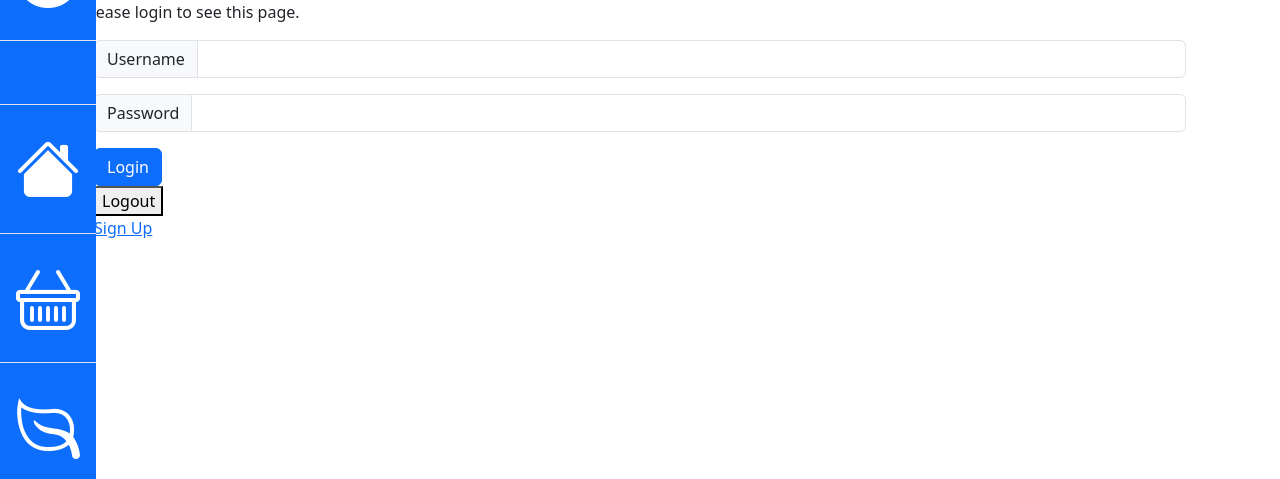
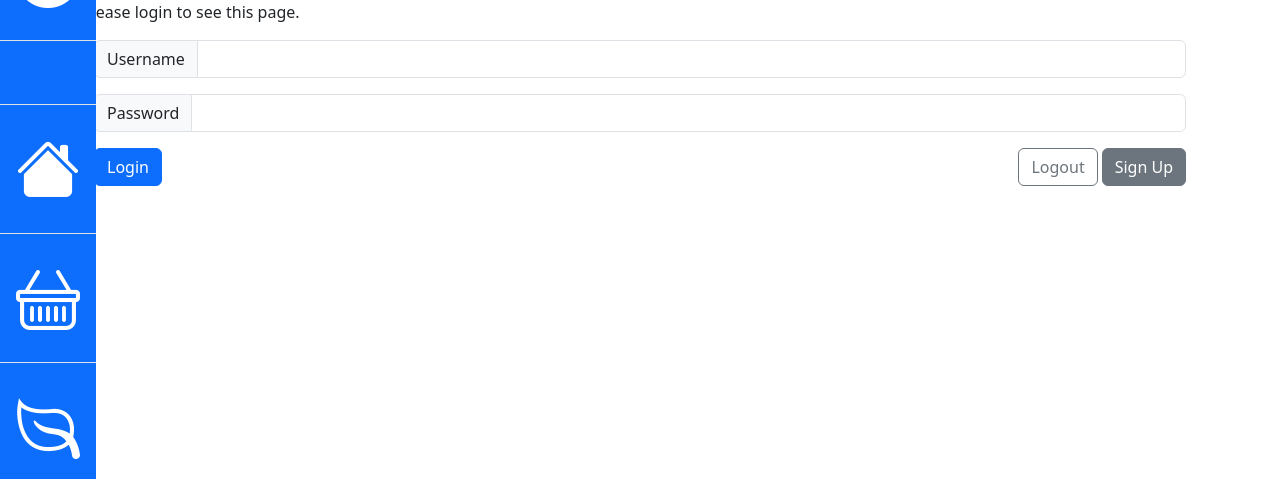
Before and after one commit to BrianStadnicki/COM2020-team-project, a Django app: page /accounts/login/?next=/bundle/new in a window 1280 px wide. Shown: the part 88-567 px from the top of the page. Run offline with Django 5.2, Linux system fonts and the light colour scheme; some libraries are stand-ins or nearby versions.

Commit message:
fix login formatting

```diff
--- a/food-waste-rescue/main/templates/main/bundle_new.html
+++ b/food-waste-rescue/main/templates/main/bundle_new.html
@@ -204,10 +204,6 @@
             {% endif %}
             <a href="{% url 'bundle_new_view_url' %}" class="btn btn-outline-secondary mt-3 ms-auto">Discard</a>
         </div>
-
-        <div class="d-flex justify-content-end">
-
-        </div>
     </form>
 
 </div>
--- a/food-waste-rescue/main/templates/registration/login.html
+++ b/food-waste-rescue/main/templates/registration/login.html
@@ -49,19 +49,19 @@
             {{form.password.errors}}
         </div>
 
-        <div class="d-flex">
+        <div class="d-flex justify-content-end">
             <input type="submit" class="me-auto btn btn-primary" value="Login">
-        </div>
+
+
         <input type="hidden" name="next" value="{{ next }}">
     </form>
 
+        <form action="{% url 'logout' %}" method="post">
+            {% csrf_token %}
+            <button type="submit" class="btn btn-outline-secondary me-1">Logout</button>
+        </form>
 
-{# Remove this later #}
-<form action="{% url 'logout' %}" method="post">
-    {% csrf_token %}
-    <button type="submit">Logout</button>
-</form>
-
-<a href="{% url 'register' %}">Sign Up</a>
+        <a class="btn btn-secondary" href="{% url 'register' %}">Sign Up</a>
+    </div>
 
 {% endblock %}
```
